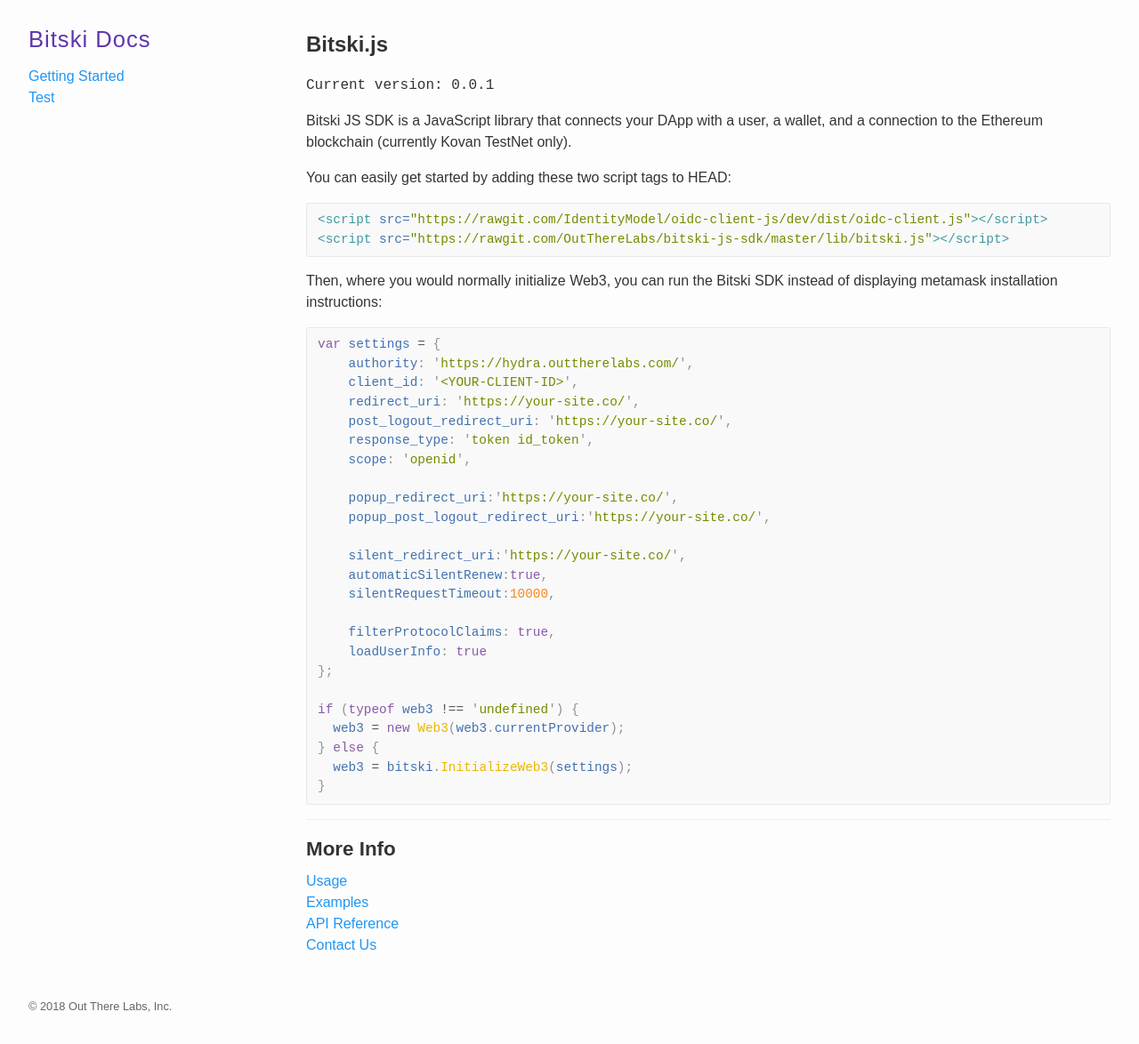
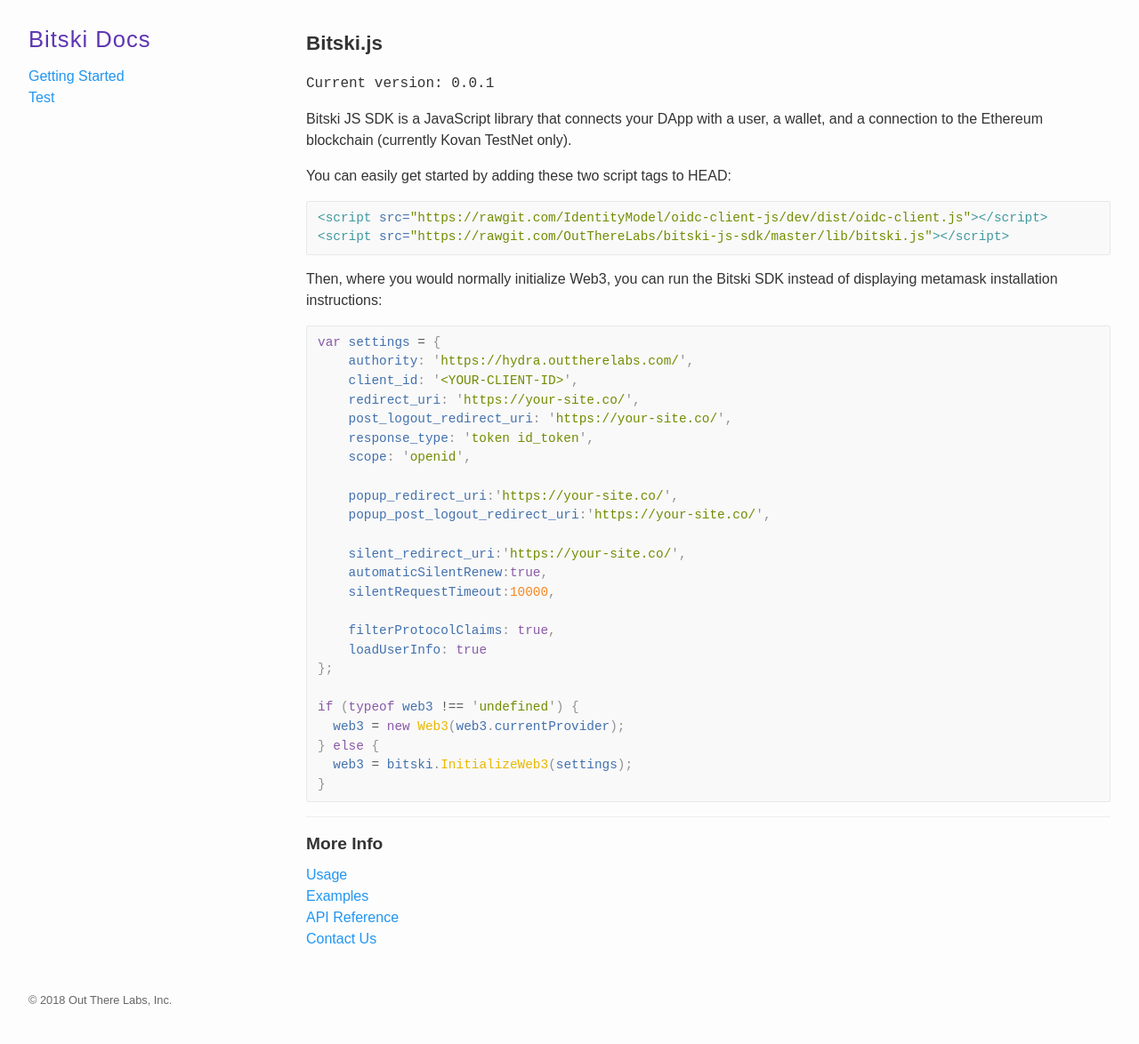
Before and after one commit to OutThereLabs/bitski-docs-jekyll-theme, a Jekyll site: the page built from README.md, in a window 1280 px wide. Shown: the whole page at 89% size. Built offline with Jekyll 4.4.1, drawn with Linux system fonts in a browser that asks for light colours.

Commit message:
Tweak sizing of header elements

```diff
--- a/_sass/bitski.scss
+++ b/_sass/bitski.scss
@@ -67,23 +67,23 @@ h1 {
 }
 
 h2 {
-  font-size: 1.5rem;
+  font-size: 1.4rem;
   font-weight: 600;
   color: $text-color;
 }
 
 h3 {
-  font-size: 1.4rem;
+  font-size: 1.2rem;
   margin-bottom: 0.5rem;
 }
 
 h4 {
-  font-size: 1.3rem;
+  font-size: 1.1rem;
   margin-bottom: 0.5rem;
 }
 
 h5 {
-  font-size: 1.1rem;
+  font-size: 0.95rem;
 }
 
 a {
```
